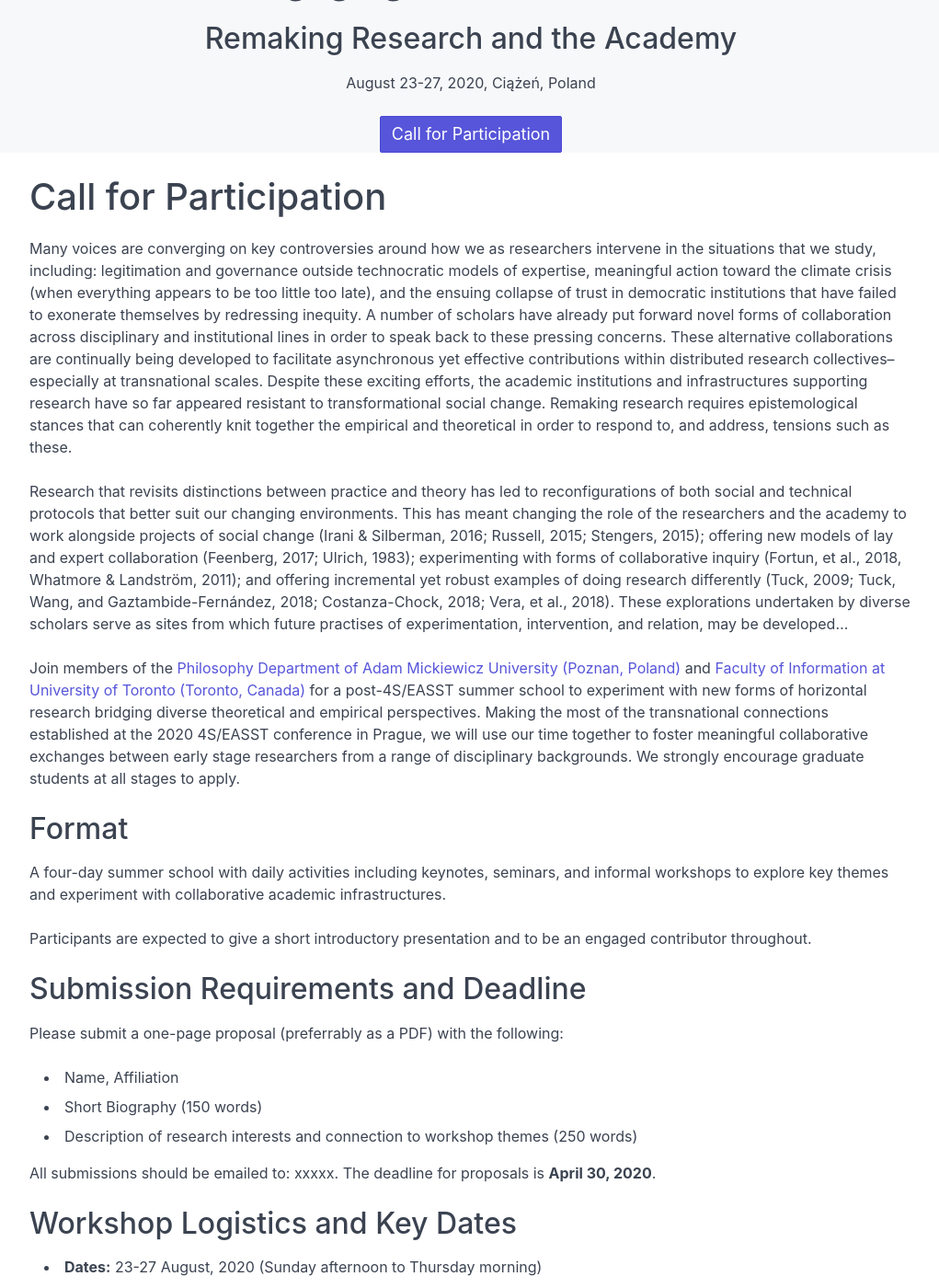
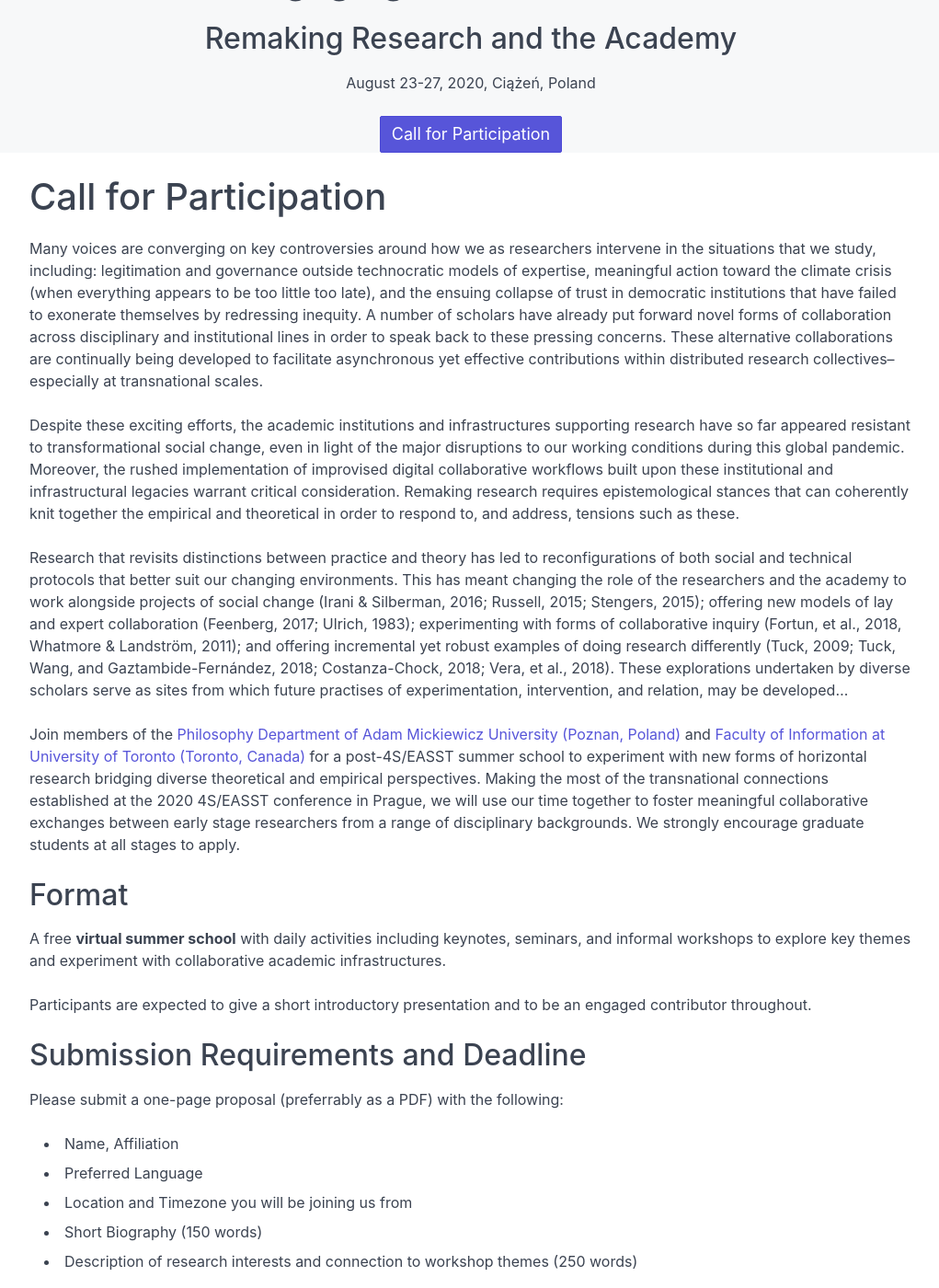
Before and after one commit to remakingresearch/remakingresearch-archived, a Jekyll site: the page built from index.md, in a window 1280 px wide and 1400 px high, scrolled down 405 px. Shown: the whole window at 92% size, without its empty margins (128-1149 px from the left). Built offline with Jekyll 4.4.1, drawn with Linux system fonts in a browser that asks for light colours; nearby versions of some CDN libraries; our own code applies the rules of GitHub Pages for plain Markdown files; some of the changed text lies outside the part shown.

Commit message:
update cfp and add email address

```diff
--- a/_config.yml
+++ b/_config.yml
@@ -1,7 +1,7 @@
 # Site settings
 title: Remaking Research Summer School
 fullTitle: "Engaging in Controversies: Remaking Research and the Academy"
-email:
+email: joinus@remakingresearch.xyz
 description: > # this means to ignore newlines until "baseurl:"
 baseurl: "" # the subpath of your site, e.g. /blog
 url: "https://remakingresearch.github.io/" # the base hostname & protocol for your site, e.g. http://example.com
--- a/index.md
+++ b/index.md
@@ -5,33 +5,43 @@
 # Call for Participation
 {:call}
 
-Many voices are converging on key controversies around how we as researchers intervene in the situations that we study, including: legitimation and governance outside technocratic models of expertise, meaningful action toward the climate crisis (when everything appears to be too little too late), and the ensuing collapse of trust in democratic institutions that have failed to exonerate themselves by redressing inequity. A number of scholars have already put forward novel forms of collaboration across disciplinary and institutional lines in order to speak back to these pressing concerns. These alternative collaborations are continually being developed to facilitate asynchronous yet effective contributions within distributed research collectives-- especially at transnational scales. Despite these exciting efforts, the academic institutions and infrastructures supporting research have so far appeared resistant to transformational social change. Remaking research requires epistemological stances that can coherently knit together the empirical and theoretical in order to respond to, and address, tensions such as these.
+Many voices are converging on key controversies around how we as researchers intervene in the situations that we study, including: legitimation and governance outside technocratic models of expertise, meaningful action toward the climate crisis (when everything appears to be too little too late), and the ensuing collapse of trust in democratic institutions that have failed to exonerate themselves by redressing inequity. A number of scholars have already put forward novel forms of collaboration across disciplinary and institutional lines in order to speak back to these pressing concerns. These alternative collaborations are continually being developed to facilitate asynchronous yet effective contributions within distributed research collectives-- especially at transnational scales.
+
+Despite these exciting efforts, the academic institutions and infrastructures supporting research have so far appeared resistant to transformational social change, even in light of the major disruptions to our working conditions during this global pandemic. Moreover, the rushed implementation of improvised digital collaborative workflows built upon these institutional and infrastructural legacies warrant critical consideration. Remaking research requires epistemological stances that can coherently knit together the empirical and theoretical in order to respond to, and address, tensions such as these.
 
 Research that revisits distinctions between practice and theory has led to reconfigurations of both social and technical protocols that better suit our changing environments. This has meant changing the role of the researchers and the academy to work alongside projects of social change (Irani & Silberman, 2016; Russell, 2015; Stengers, 2015); offering new models of lay and expert collaboration (Feenberg, 2017; Ulrich, 1983); experimenting with forms of collaborative inquiry (Fortun, et al., 2018, Whatmore & Landström, 2011); and offering incremental yet robust examples of doing research differently (Tuck, 2009; Tuck, Wang, and Gaztambide-Fernández, 2018; Costanza-Chock, 2018; Vera, et al., 2018). These explorations undertaken by diverse scholars serve as sites from which future practises of experimentation, intervention, and relation, may be developed...
+
 
 Join members of the [Philosophy Department of Adam Mickiewicz University (Poznan, Poland)](http://filozofia.amu.edu.pl/en/plany/) and [Faculty of Information at University of Toronto (Toronto, Canada)](https://ischool.utoronto.ca/) for a post-4S/EASST summer school to experiment with new forms of horizontal research bridging diverse theoretical and empirical perspectives. Making the most of the transnational connections established at the 2020 4S/EASST conference in Prague, we will use our time together to foster meaningful collaborative exchanges between early stage researchers from a range of disciplinary backgrounds. We strongly encourage graduate students at all stages to apply.
 
 ## Format
 
-A four-day summer school with daily activities including keynotes, seminars, and informal workshops to explore key themes and experiment with collaborative academic infrastructures.
+A free **virtual summer school** with daily activities including keynotes, seminars, and informal workshops to explore key themes and experiment with collaborative academic infrastructures.
 
 Participants are expected to give a short introductory presentation and to be an engaged contributor throughout.
+
 
 ## Submission Requirements and Deadline
 
 Please submit a one-page proposal (preferrably as a PDF) with the following:
 
 - Name, Affiliation
+- Preferred Language
+- Location and Timezone you will be joining us from
 - Short Biography (150 words)
 - Description of research interests and connection to workshop themes (250 words)
 
 All submissions should be emailed to: xxxxx. The deadline for proposals is **April 30, 2020**.
 
+All submissions should be emailed to: {{ site.email }}. The deadline for proposals is 23:59 [AoE (Anywhere on Earth)](https://academia.stackexchange.com/questions/54612/timezone-of-aoe-for-a-conference-submission-deadline) **May 24, 2020**.
+
+
 ## Workshop Logistics and Key Dates
 
-- **Dates:** 23-27 August, 2020 (Sunday afternoon to Thursday morning)
-- **Fee:** XXXX Fees include accommodation and food. Attendees are responsible for travel expenses
-- **Location:** Hosted at [AMU Dom Pracy Twórczej, Ciążeń](http://palace.amu.edu.pl/ciazen), a Rococo Palace and park complex located one hour away from Poznań, Poland and half a day from Prague, Czech by either bus or train.
+- **Dates:** Monday and Tuesday August 24, 25 and Friday September 4, 2020
+- **Fee:** None
+- **Location:** Online
+
 
 ## References
 
```
